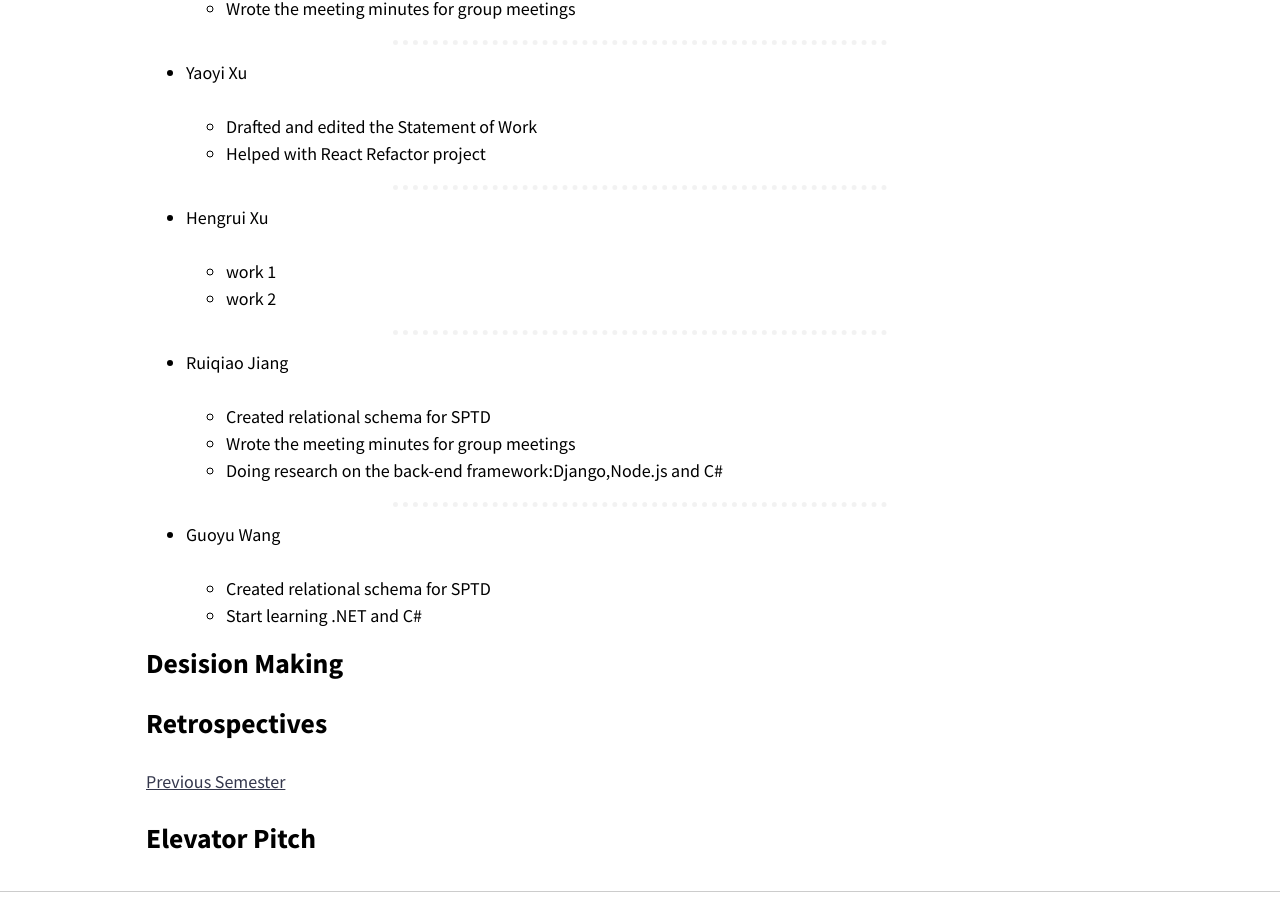
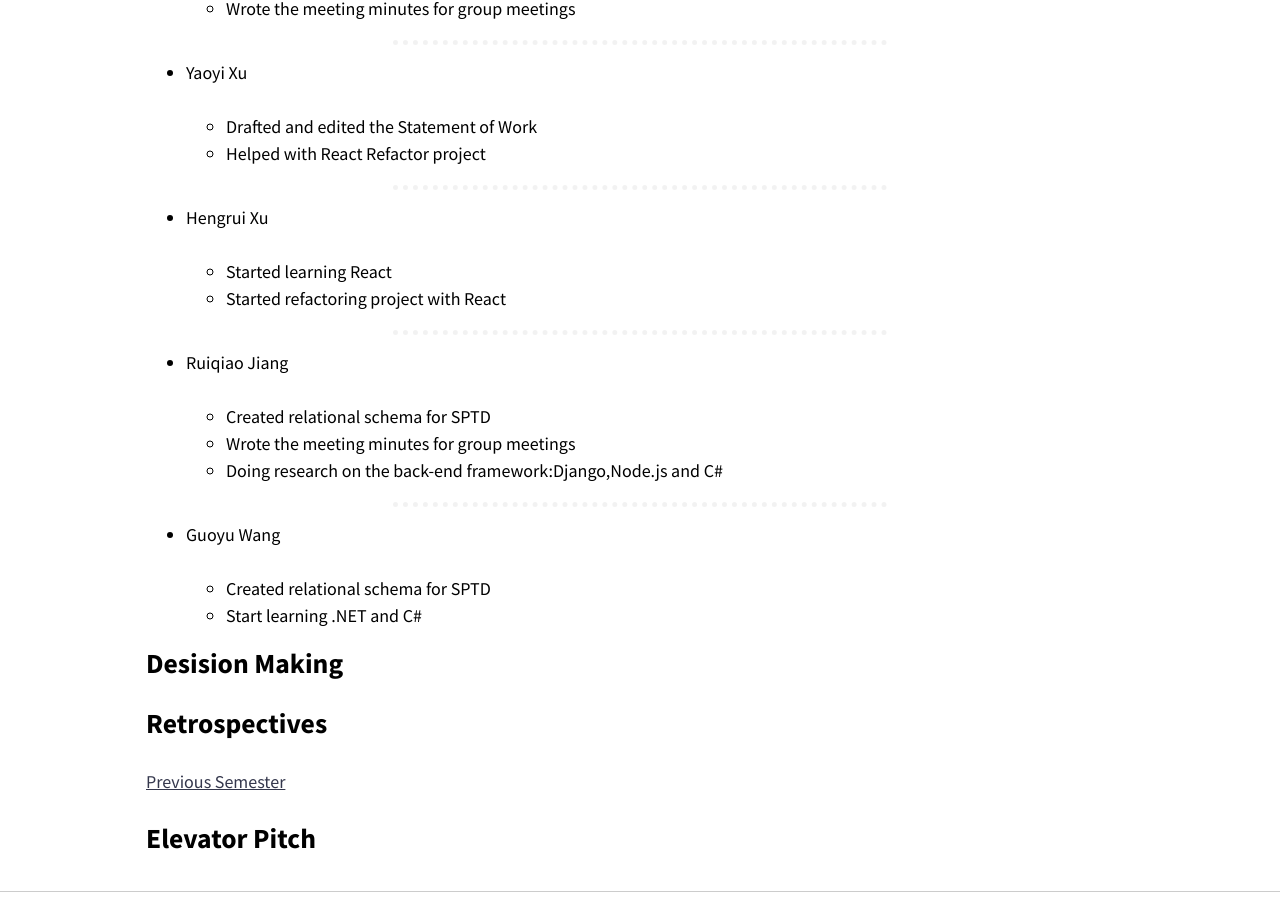
Before and after one commit to optofab/optofab.github.io, a Jekyll site: the page built from logs.md, in a window 1280 px wide and 900 px high, scrolled down 5046 px. Built offline with Jekyll 4.4.1, drawn with Linux system fonts in a browser that asks for light colours; nearby versions of some CDN libraries; emoji names are drawn with the system emoji font.

Commit message:
Update logs.md

```diff
--- a/logs.md
+++ b/logs.md
@@ -188,8 +188,8 @@ OptoFab:
 
 - Hengrui Xu
 
-  - work 1
-  - work 2
+  - Started learning React
+  - Started refactoring project with React
 
 <hr class="hr-dotted">
 
```
